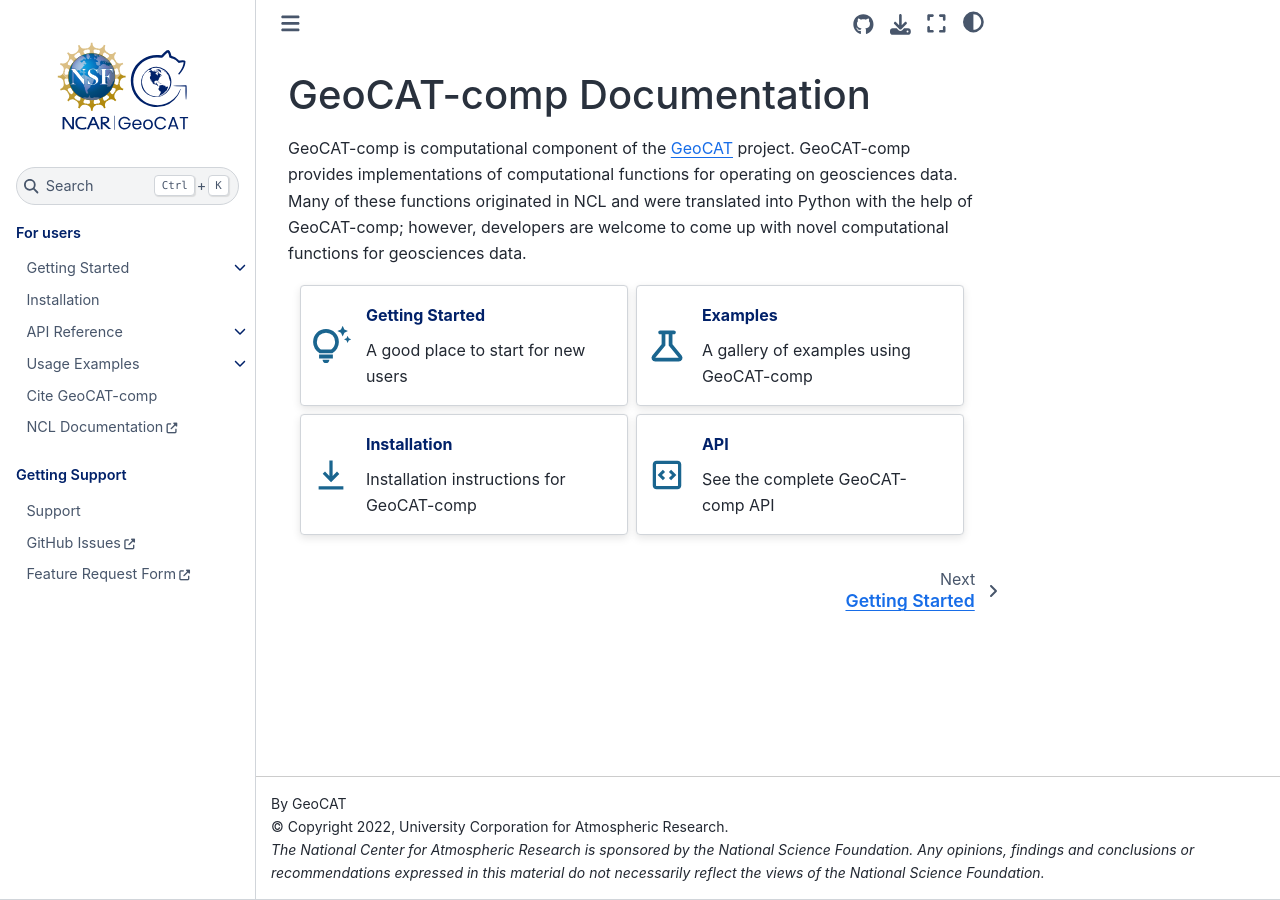
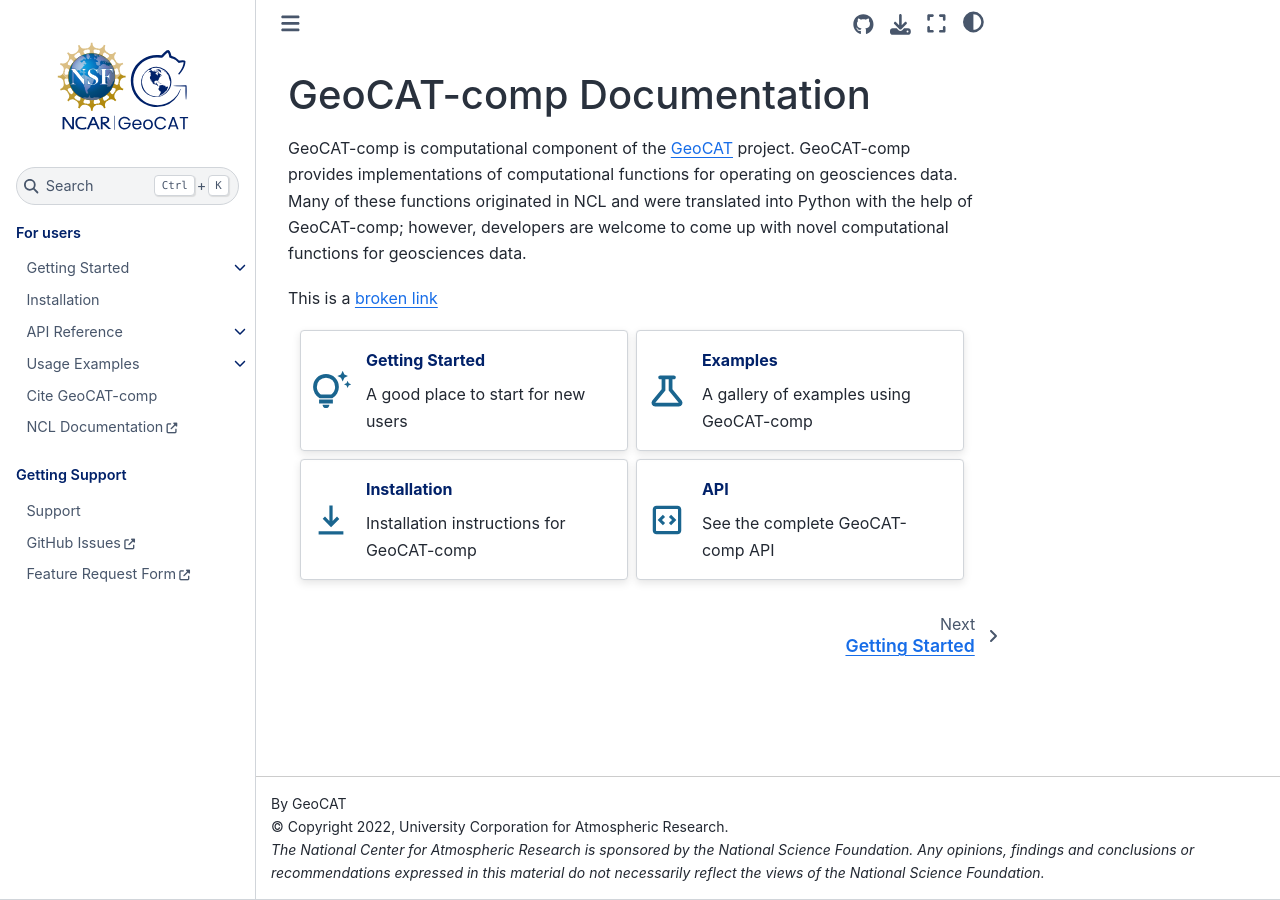
Before and after one commit to NCAR/geocat-comp, a Sphinx documentation site: the page built from docs/index.rst, in a window 1280 px wide. Built offline with Sphinx 7.4.7 and the Sphinx Book theme 1.1.4, drawn with Linux system fonts in a browser that asks for light colours.

Commit message:
index.rst

```diff
--- a/docs/index.rst
+++ b/docs/index.rst
@@ -32,6 +32,8 @@
 on geosciences data. Many of these functions originated in NCL and were translated into
 Python with the help of GeoCAT-comp; however, developers are welcome to come up with
 novel computational functions for geosciences data.
+
+This is a `broken link <http://www.brokenlinkplease.com/>`__
 
 .. grid:: 1 1 2 2
     :gutter: 2
```
